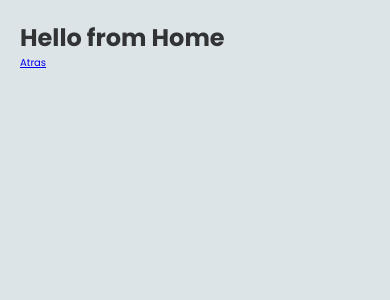
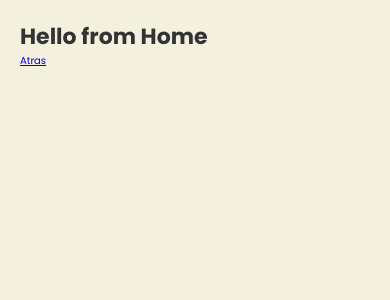
Before and after one commit to hernan1122/notes-front, a React (Vite) app: page / in a window 390 px wide. Shown: the top 300 px of the page. Built offline with nearby package versions, Linux system fonts and the light colour scheme.

Commit message:
se crearon los estilos de h1, h3, span y medias

```diff
--- a/src/styles/index.css
+++ b/src/styles/index.css
@@ -4,9 +4,15 @@
   padding: 0;
 }
 :root {
-  --background: #dde4e7;
+  --background: #f3f0dd;
+  --name-app: #8c997b;
+  --buttons: #b2ba91;
+  --hover: #758264;
+  --focus: #5c664f;
   --text-primary: #323335;
   --text-secondary: #2b2c2d;
+  --texts-form: #444;
+  --texts: #fff;
 }
 html {
   font-size: 62.5%;
@@ -20,10 +26,34 @@ body::-webkit-scrollbar {
   background: transparent;
 }
 body::-webkit-scrollbar-thumb {
-  background: #000;
+  background: var(--buttons);
   border-radius: 50px;
 }
 h1 {
-  font-size: 2.4rem;
+  font-size: 2.6rem;
+  font-weight: 700;
   color: var(--text-primary);
 }
+h3 {
+  font-size: 1.7rem;
+  font-weight: 300;
+  color: var(--text-primary);
+}
+span {
+  margin-bottom: 25px;
+  font-size: 2.6rem;
+  font-weight: 700;
+  color: var(--hover);
+}
+
+@media (max-width: 480px) {
+  h1 {
+    font-size: 2.2rem;
+  }
+  h3 {
+    font-size: 1.5rem;
+  }
+  span {
+    font-size: 2.2rem;
+  }
+}
```
